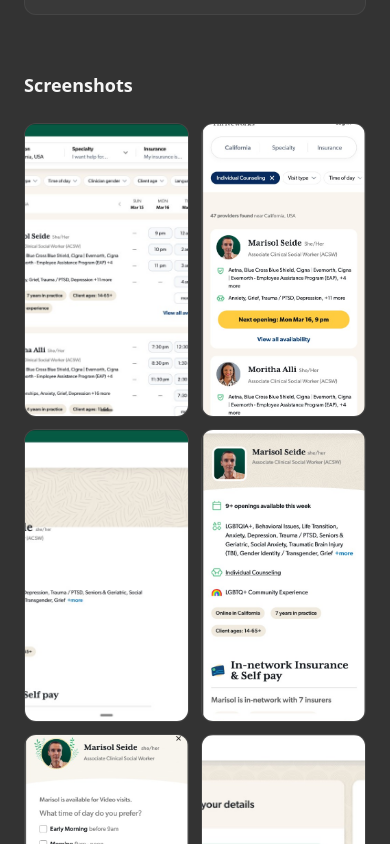
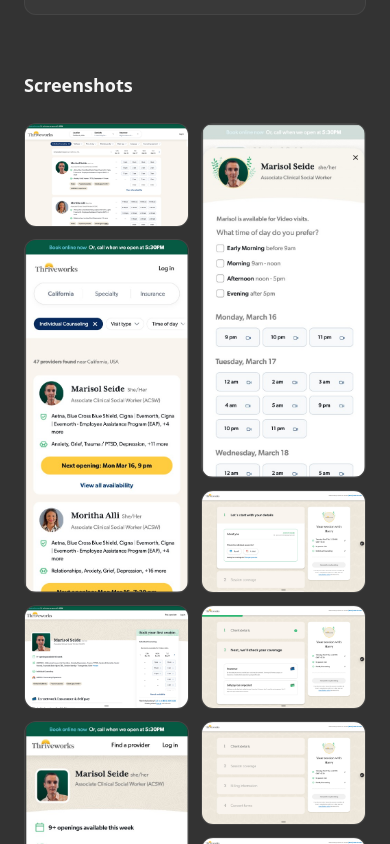
Before and after one commit to riyaz942/web-portfolio, a Next.js app: page /projects/thriveworks in a window 390 px wide. Shown: the part 3460-4304 px from the top of the page. Built offline with nearby package versions, Linux system fonts and the light colour scheme.

Commit message:
feat: refactor ProjectDetail component to utilize structured ProjectImage interface, enhancing image handling with width and height properties; update image rendering logic for improved layout and responsiveness

```diff
--- a/src/app/projects/[id]/ProjectDetail.tsx
+++ b/src/app/projects/[id]/ProjectDetail.tsx
@@ -360,18 +360,19 @@
             <h3 className="text-lg font-semibold text-foreground mb-6">
               Screenshots
             </h3>
-            <div className="grid grid-cols-2 sm:grid-cols-3 md:grid-cols-4 gap-3">
+            <div className="columns-2 sm:columns-3 md:columns-4 gap-3">
               {project.images.map((img, i) => (
                 <button
-                  key={img}
-                  onClick={() => setLightboxImage(img)}
-                  className="group/img relative aspect-[9/16] rounded-xl overflow-hidden bg-white/[0.03] border border-white/[0.06] hover:border-white/[0.14] transition-all duration-300 cursor-pointer"
+                  key={img.src}
+                  onClick={() => setLightboxImage(img.src)}
+                  className="group/img relative mb-3 rounded-xl overflow-hidden bg-white/[0.03] border border-white/[0.06] hover:border-white/[0.14] transition-all duration-300 cursor-pointer break-inside-avoid"
                 >
                   <Image
-                    src={img}
+                    src={img.src}
                     alt={`${project.name} screenshot ${i + 1}`}
-                    fill
-                    className="object-cover transition-transform duration-500 group-hover/img:scale-105"
+                    width={img.width}
+                    height={img.height}
+                    className="w-full h-auto object-cover transition-transform duration-500 group-hover/img:scale-105"
                     sizes="(max-width: 640px) 50vw, (max-width: 768px) 33vw, 25vw"
                   />
                   <div className="absolute inset-0 bg-black/0 group-hover/img:bg-black/20 transition-colors duration-300" />
--- a/src/data/projects.ts
+++ b/src/data/projects.ts
@@ -6,6 +6,12 @@
 export interface ProjectVideo {
   title: string;
   url: string;
+}
+
+export interface ProjectImage {
+  src: string;
+  width: number;
+  height: number;
 }
 
 export interface Project {
@@ -18,15 +24,34 @@
   timeframe?: string;
   link?: { type: "visit" | "download"; value: string };
   description: DescriptionBlock[];
-  images: string[];
+  images: ProjectImage[];
   videos?: ProjectVideo[];
 }
 
 const projectImageDir = "/assets/images/projectImages";
 
-function imageRange(folder: string, count: number, extra?: string[]): string[] {
-  const imgs = Array.from({ length: count }, (_, i) => `${projectImageDir}/${folder}/${i + 1}.png`);
-  if (extra) imgs.push(...extra.map((e) => `${projectImageDir}/${folder}/${e}.png`));
+type ImgSize = { width: number; height: number };
+
+function imageRange(
+  folder: string,
+  count: number,
+  defaultSize: ImgSize,
+  overrides?: Record<number, ImgSize>,
+  extra?: { name: string; width: number; height: number }[],
+): ProjectImage[] {
+  const imgs = Array.from({ length: count }, (_, i) => ({
+    src: `${projectImageDir}/${folder}/${i + 1}.png`,
+    ...(overrides?.[i + 1] ?? defaultSize),
+  }));
+  if (extra) {
+    imgs.push(
+      ...extra.map((e) => ({
+        src: `${projectImageDir}/${folder}/${e.name}.png`,
+        width: e.width,
+        height: e.height,
+      })),
+    );
+  }
   return imgs;
 }
 
@@ -137,7 +162,11 @@
         ],
       },
     ],
-    images: imageRange("thriveworks", 9),
+    images: imageRange("thriveworks", 9, { width: 1024, height: 640 }, {
+      2: { width: 475, height: 1024 },
+      4: { width: 476, height: 1024 },
+      5: { width: 474, height: 1024 },
+    }),
     videos: [
       {
         title: "AI-Powered Provider Search & ChatBot",
@@ -207,7 +236,11 @@
         ],
       },
     ],
-    images: imageRange("snapteam", 8),
+    images: imageRange("snapteam", 8, { width: 1960, height: 1704 }, {
+      1: { width: 968, height: 840 },
+      7: { width: 2940, height: 2556 },
+      8: { width: 2940, height: 2556 },
+    }),
   },
 
   wakency: {
@@ -245,7 +278,13 @@
         ],
       },
     ],
-    images: imageRange("wakency", 6),
+    images: imageRange("wakency", 6, { width: 1441, height: 1363 }, {
+      1: { width: 2732, height: 7862 },
+      2: { width: 2732, height: 1734 },
+      4: { width: 1441, height: 1106 },
+      5: { width: 1441, height: 1039 },
+      6: { width: 1440, height: 1029 },
+    }),
   },
 
   nykaa: {
@@ -281,7 +320,12 @@
         ],
       },
     ],
-    images: imageRange("nykaa", 5),
+    images: imageRange("nykaa", 5, { width: 438, height: 772 }, {
+      1: { width: 1920, height: 900 },
+      3: { width: 436, height: 775 },
+      4: { width: 441, height: 772 },
+      5: { width: 1920, height: 901 },
+    }),
   },
 
   pulse: {
@@ -326,7 +370,15 @@
         ],
       },
     ],
-    images: imageRange("pulse", 9),
+    images: imageRange("pulse", 9, { width: 1500, height: 2668 }, {
+      2: { width: 1500, height: 2976 },
+      3: { width: 1500, height: 3996 },
+      5: { width: 1500, height: 3220 },
+      6: { width: 1500, height: 4308 },
+      7: { width: 1500, height: 4726 },
+      8: { width: 1500, height: 4674 },
+      9: { width: 1500, height: 3302 },
+    }),
   },
 
   lighthouse: {
@@ -369,7 +421,9 @@
         ],
       },
     ],
-    images: imageRange("lighthouse", 7),
+    images: imageRange("lighthouse", 7, { width: 750, height: 1334 }, {
+      2: { width: 750, height: 1626 },
+    }),
   },
 
   benefactory: {
@@ -407,7 +461,14 @@
         ],
       },
     ],
-    images: imageRange("benefactory", 7),
+    images: imageRange("benefactory", 7, { width: 1440, height: 4162 }, {
+      2: { width: 1440, height: 2739 },
+      3: { width: 1440, height: 3919 },
+      4: { width: 2880, height: 3728 },
+      5: { width: 2880, height: 6780 },
+      6: { width: 2880, height: 4028 },
+      7: { width: 2880, height: 3562 },
+    }),
   },
 
   measure: {
@@ -454,7 +515,7 @@
         ],
       },
     ],
-    images: imageRange("measure", 8),
+    images: imageRange("measure", 8, { width: 720, height: 1280 }),
   },
 
   vc_music_player: {
@@ -494,7 +555,15 @@
         ],
       },
     ],
-    images: [...imageRange("vc_music_player", 8), `${projectImageDir}/vc_music_player/9-1.png`, `${projectImageDir}/vc_music_player/9-2.png`],
+    images: imageRange("vc_music_player", 8, { width: 770, height: 1200 }, {
+      1: { width: 1024, height: 500 },
+      2: { width: 894, height: 803 },
+      3: { width: 894, height: 793 },
+      4: { width: 1200, height: 770 },
+    }, [
+      { name: "9-1", width: 770, height: 1200 },
+      { name: "9-2", width: 770, height: 1200 },
+    ]),
   },
 
   tt_interview: {
@@ -528,7 +597,11 @@
         ],
       },
     ],
-    images: imageRange("tt_interview", 8),
+    images: imageRange("tt_interview", 8, { width: 1440, height: 2560 }, {
+      3: { width: 1440, height: 2880 },
+      7: { width: 1440, height: 3584 },
+      8: { width: 1440, height: 4216 },
+    }),
   },
 };
 
```
